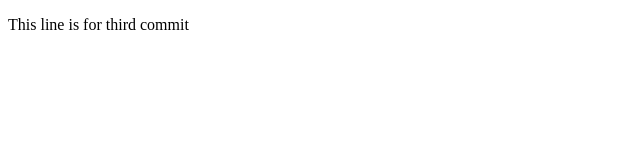
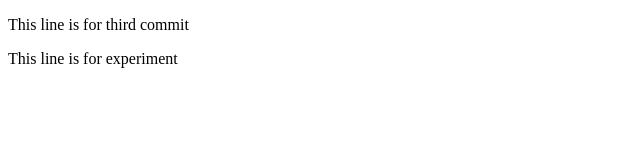
Before and after one commit to thanhcng/GitPractice, a plain HTML site: page index.html in a window 1280 px wide. Shown: the whole page, without its empty margins (0-640 px from the left). Drawn offline with Linux system fonts and the light colour scheme.

Commit message:
Experimental Change

```diff
--- a/index.html
+++ b/index.html
@@ -8,5 +8,6 @@
 </head>
 <body>
     <p>This line is for third commit</p>
+    <p>This line is for experiment</p>
 </body>
 </html>
```
